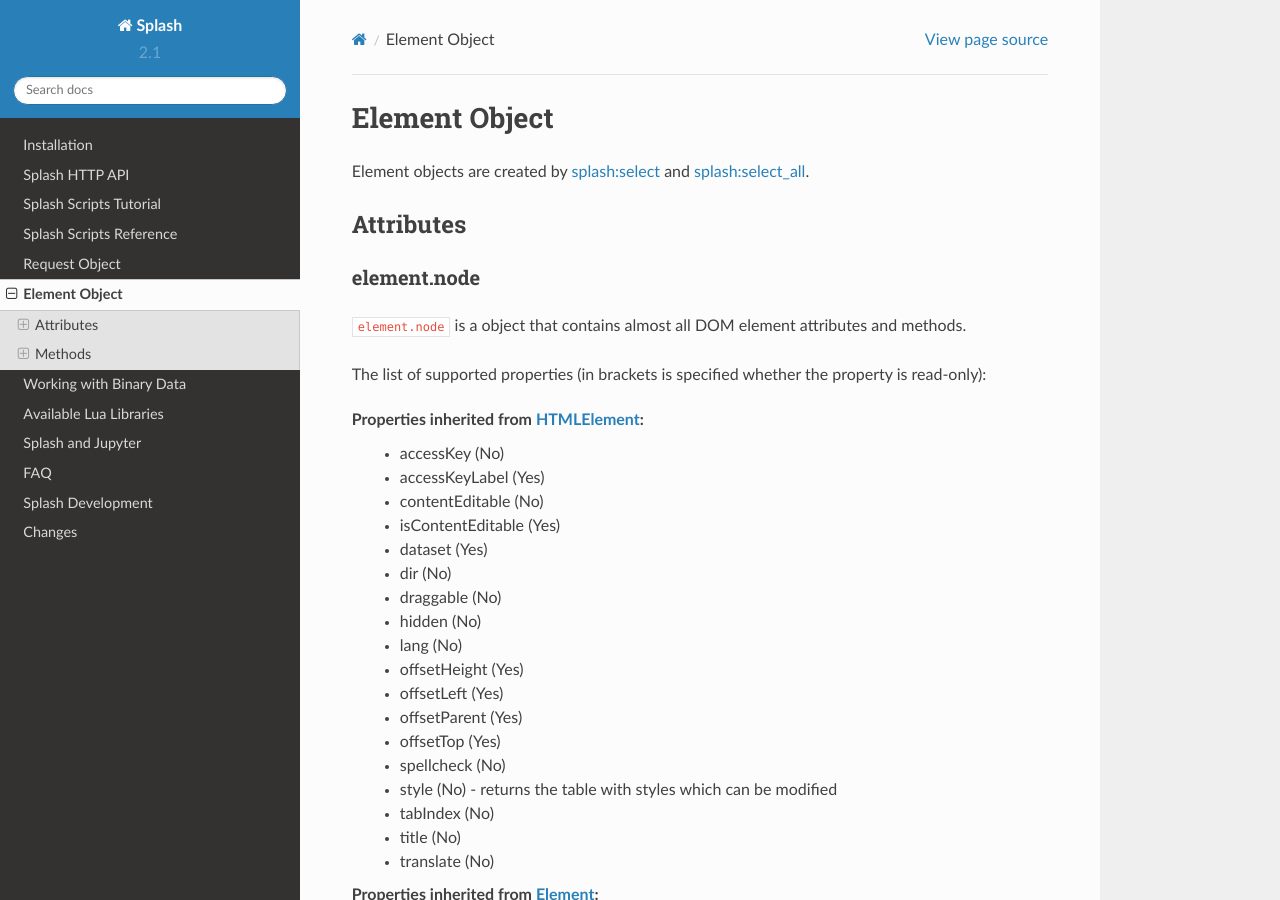
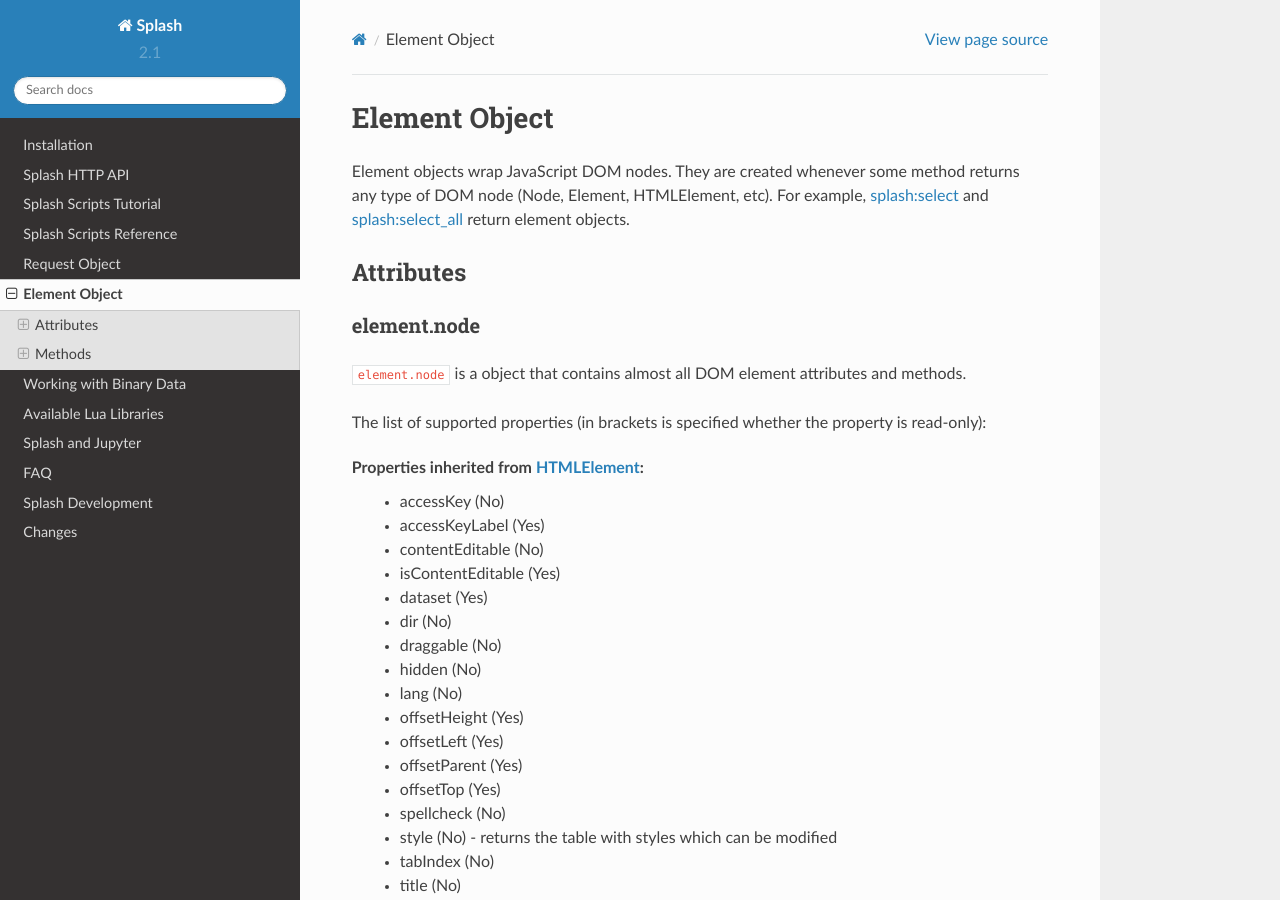
Before and after one commit to scrapinghub/splash, a Sphinx documentation site: the page built from docs/scripting-element-object.rst, in a window 1280 px wide and 900 px high. Built offline with Sphinx 7.4.7 and the Read the Docs theme 2.0.0, drawn with Linux system fonts in a browser that asks for light colours; pages that are not in the unit, such as notebooks, are missing from menus.

Commit message:
change element docs

```diff
--- a/docs/scripting-element-object.rst
+++ b/docs/scripting-element-object.rst
@@ -3,7 +3,9 @@
 Element Object
 ==============
 
-Element objects are created by :ref:`splash-select` and :ref:`splash-select-all`.
+Element objects wrap JavaScript DOM nodes. They are created whenever some method
+returns any type of DOM node (Node, Element, HTMLElement, etc). For example,
+:ref:`splash-select` and :ref:`splash-select-all` return element objects.
 
 .. _splash-element-attributes:
 
```
